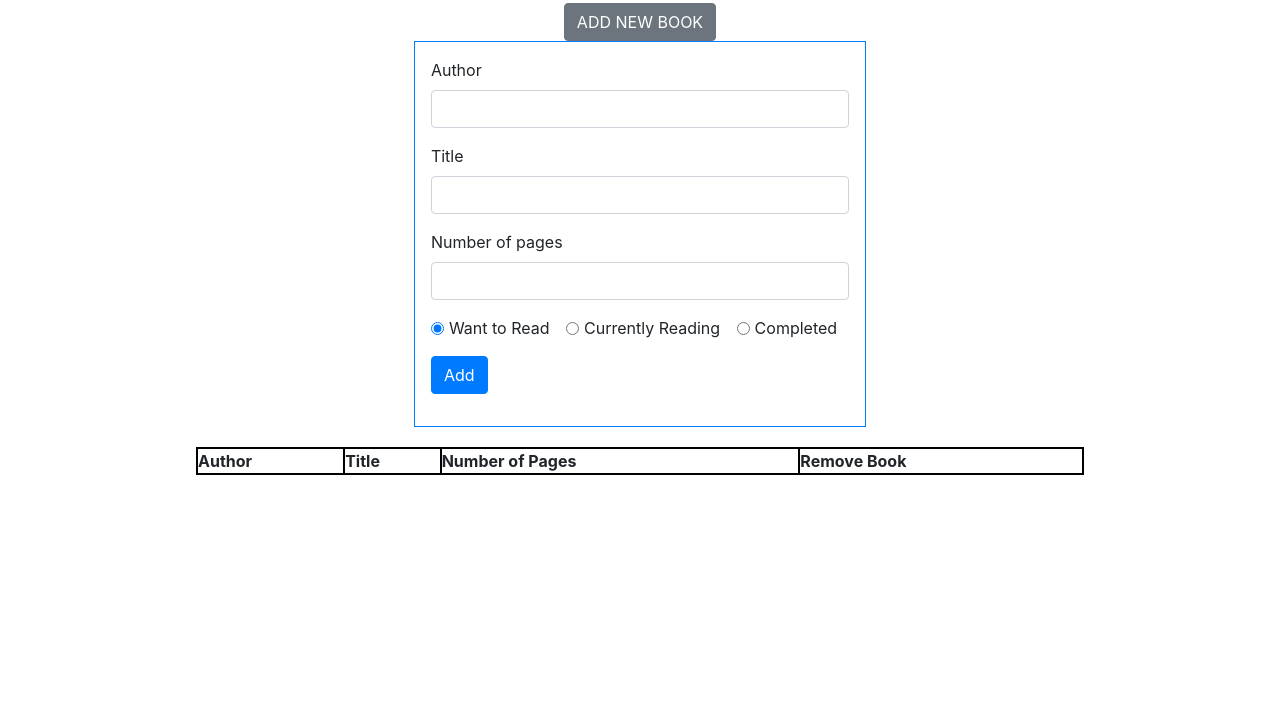
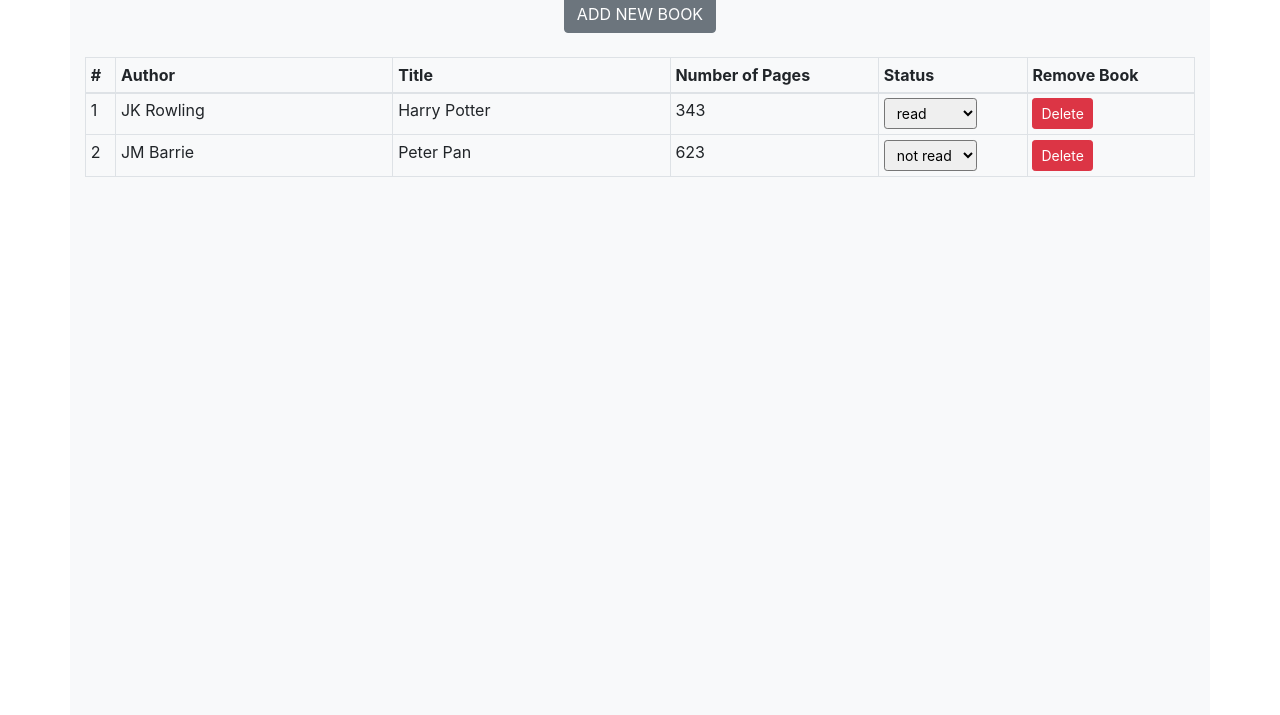
Before and after one commit to Natselane/library, a plain HTML site: page index.html in a window 1280 px wide. Shown: the part 85-800 px from the top of the page. Drawn offline with nearby package versions, Linux system fonts and the light colour scheme.

Commit message:
Change in functionality

```diff
--- a/app.js
+++ b/app.js
@@ -1,54 +1,85 @@
+const newBookBtn = document.querySelector("#new-book");
+const newBookForm = document.querySelector(".new-book-form");
+const tableBody = document.querySelector("#tableBody");
+
 let myLibrary = [];
 
-const tableBody = document.querySelector("#tableBody");
-let removeBtns;
-
-function Book(author, title, numOfPages) {
+function Book(id, author, title, numOfPages, status) {
+    this.id = id;
     this.author = author;
     this.title = title;
     this.numOfPages = numOfPages;
-  }
+    this.status = status;
 
-function addBookToLibrary() {
-  let author = window.prompt("Author of the book:");
-  let title = window.prompt("Title of the book:");
-  let numOfPages = window.prompt("Number of the pages:");
-
-  let newBook = new Book(author, title, numOfPages);
-  myLibrary.push(newBook);
+    this.changeStatus = function(newStatus) {
+      this.status = newStatus;
+    }
 }
 
-// function removeBook(book) {
-//   console.log("did it");
-//   this.innerHTML = 'Dynamic event success.';
-//   this.className += ' dynamic-success';
-//   // tableBody.removeChild(book);
-// }
+let harryPotter = new Book("0", "JK Rowling", "Harry Potter", "343", "read");
+let peterPan = new Book("1,", "JM Barrie", "Peter Pan", "623", "not read");
+myLibrary.push(harryPotter, peterPan);
 
-function addBooksToTable(library) {
-  myLibrary.forEach(book => {
-    const tr = document.createElement("tr");
-    tr.innerHTML = `<td class="author">${book.author}</td><td class="title">${book.title}</td><td class="num-of-pages">${book.numOfPages}</td>`;
+function addRowToTable() {
+    myLibrary.forEach(book => {
+        const counter = checkCounter(book);
+        const author = checkAuthor(book);
+        const title = checkTitle(book);
+        const numOfPages = checkNumOfPages(book);
+        const status = checkStatus(book);
+        let status2;
+        status === "read" ? status2 = "not read" : status2 = "read";
+
+        const tr = document.createElement("tr");
+        const remove = addRemoveBtn(tr);
+        tr.innerHTML = `<td class="book-number">${counter}</td><td class="author">${author}</td><td class="title">${title}</td><td class="num-of-pages">${numOfPages}</td><td class="status"><select class="form-control-sm"><option selected>${status}</option><option>${status2}</option></select></td>`;
+        tr.appendChild(remove);
+        tableBody.appendChild(tr);
+    })
+}
+
+// Check everything needed for a book
+const checkCounter = (book) => myLibrary.indexOf(book) + 1;
+const checkAuthor = (book) => book.author;
+const checkTitle = (book) => book.title;
+const checkNumOfPages = (book) => book.numOfPages;
+const checkStatus = (book) => book.status;
+
+// Add remove book button
+const addRemoveBtn = (tr) => {
+    // Add remove button to the row
     const tdRemoveBook = document.createElement("td");
     tdRemoveBook.className = "remove-book";
     const removeBtn = document.createElement("button");
     removeBtn.className = "remove-btn";
+    removeBtn.classList.add("btn");
+    removeBtn.classList.add("btn-danger");
+    removeBtn.classList.add("btn-sm");
     removeBtn.innerHTML = "Delete";
     tdRemoveBook.appendChild(removeBtn);
-    tr.appendChild(tdRemoveBook);
 
-    tableBody.appendChild(tr);
-
-    removeBtn.onclick = removeBook => {
-      console.log("did it");
-      tableBody.removeChild(tr);
-    };
-  });
-
+    // Delete a book
+    removeBtn.addEventListener("click", () => {
+        // Delete from the library array
+        myLibrary.splice(tr.querySelector("td").innerText - 1, 1);
+        // Delete from the table
+        tableBody.removeChild(tr);
+    })
+    return tdRemoveBook;
 }
 
 
+// Event listeners
+newBookBtn.addEventListener("click", () => newBookForm.classList.toggle("form-display-none"));
 
-let harryPotter = new Book("JK Rowling", "Harry Potter", "343");
-let peterPan = new Book("JM Barrie", "Peter Pan", "623");
-myLibrary.push(harryPotter, peterPan);
+addRowToTable();
+
+const select = document.querySelectorAll("select");
+
+select.forEach(select => {
+  select.addEventListener("change", (event) => {
+    let currentValue = event.target.value;
+    let index = select.parentElement.parentElement.querySelector("td").innerText - 1;
+    myLibrary[index].changeStatus(currentValue);
+  })
+})
--- a/index.html
+++ b/index.html
@@ -8,10 +8,10 @@
     <title>Document</title>
 </head>
 <body>
-    <div class="container">
-        <h1>The Library</h1>
-        <button id="new-book" type="button" class="btn btn-secondary">ADD NEW BOOK</button>
-        <form action="" class="new-book-form p-3 border border-primary">
+    <div class="container bg-light">
+        <h1 class="text-primary my-3">The Library</h1>
+        <button id="new-book" type="button" class="btn btn-secondary mb-4">ADD NEW BOOK</button>
+        <form action="" class="new-book-form p-3 mb-4 border border-primary form-display-none">
             <div class="form-group form-author">
                 <label for="author" class="w-100">Author</label>
                 <input type="text" name="author" id="author" class="form-control">
@@ -25,31 +25,27 @@
             <div class="form-group form-check form-check-inline">
                 <input class="form-check-input" type="radio" name="exampleRadios" id="exampleRadios1" value="option1" checked>
                 <label class="form-check-label" for="exampleRadios1">
-                  Want to Read
+                  Not Read
                 </label>
               </div>
               <div class="form-group form-check form-check-inline">
                 <input class="form-check-input" type="radio" name="exampleRadios" id="exampleRadios2" value="option2">
                 <label class="form-check-label" for="exampleRadios2">
-                  Currently Reading
-                </label>
-              </div>
-              <div class="form-group form-check form-check-inline">
-                <input class="form-check-input" type="radio" name="exampleRadios" id="exampleRadios3" value="option3">
-                <label class="form-check-label" for="exampleRadios3">
-                  Completed
+                  Read
                 </label>
               </div>
             <div class="form-group form-submit">
                 <button type="button" class="btn btn-primary">Add</button>
             </div>
         </form>
-        <table>
+        <table class="table table-bordered table-hover table-sm">
             <thead>
                 <tr>
-                  <th>Author</th>
-                  <th>Title</th>
+                  <th>#</th>
+                  <th class="w-25">Author</th>
+                  <th class="w-25">Title</th>
                   <th>Number of Pages</th>
+                  <th>Status</th>
                   <th>Remove Book</th>
                 </tr>
             </thead>
--- a/style.css
+++ b/style.css
@@ -9,23 +9,10 @@
     flex-direction: column;
     align-items: center;
     width: 100vw;
+    height: 100vh;
 }
 
-.container h1 {
-    margin: 20px;
+
+.form-display-none {
+    display: none;
 }
-
-table {
-    width: 80%;
-    margin: 20px;
-    border: 1px solid black;
-}
-
-thead tr th {
-    border: 2px solid black;
-}
-
-tbody tr td {
-    border: 1px solid black;
-    padding-left: 10px;
-}
```
